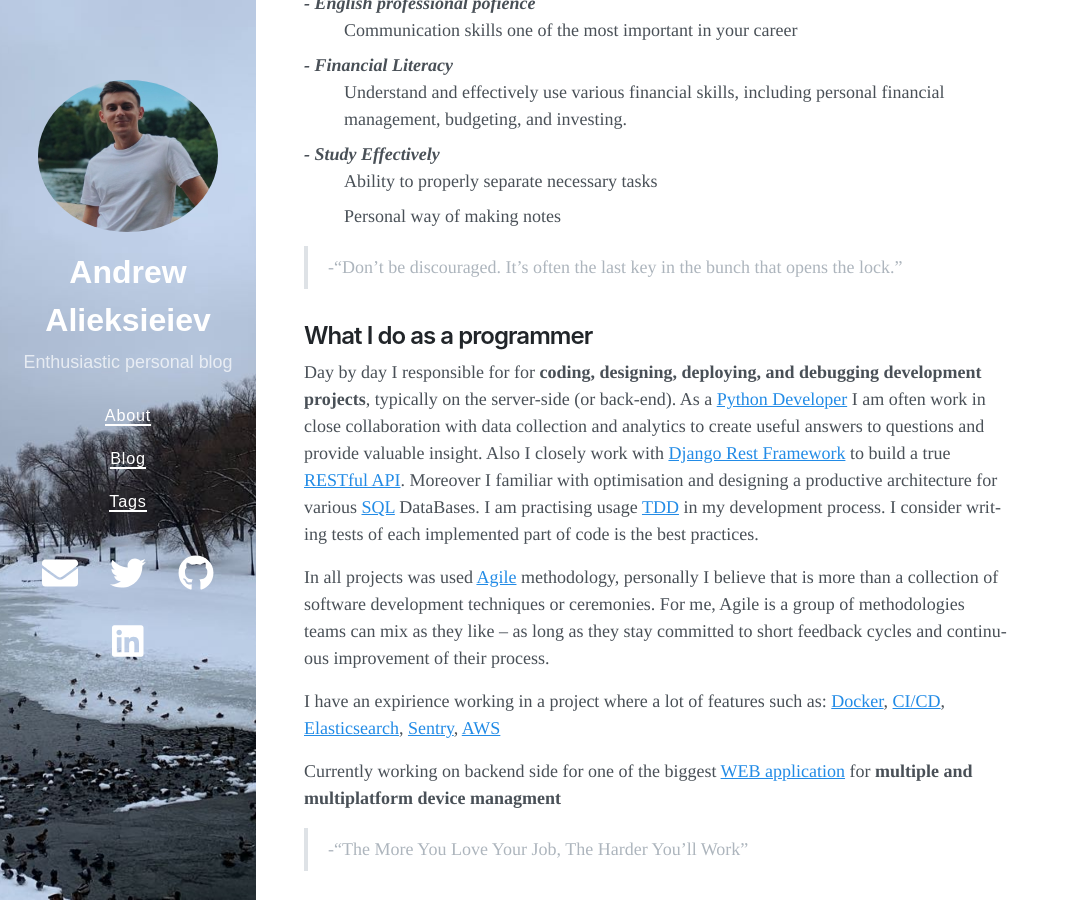
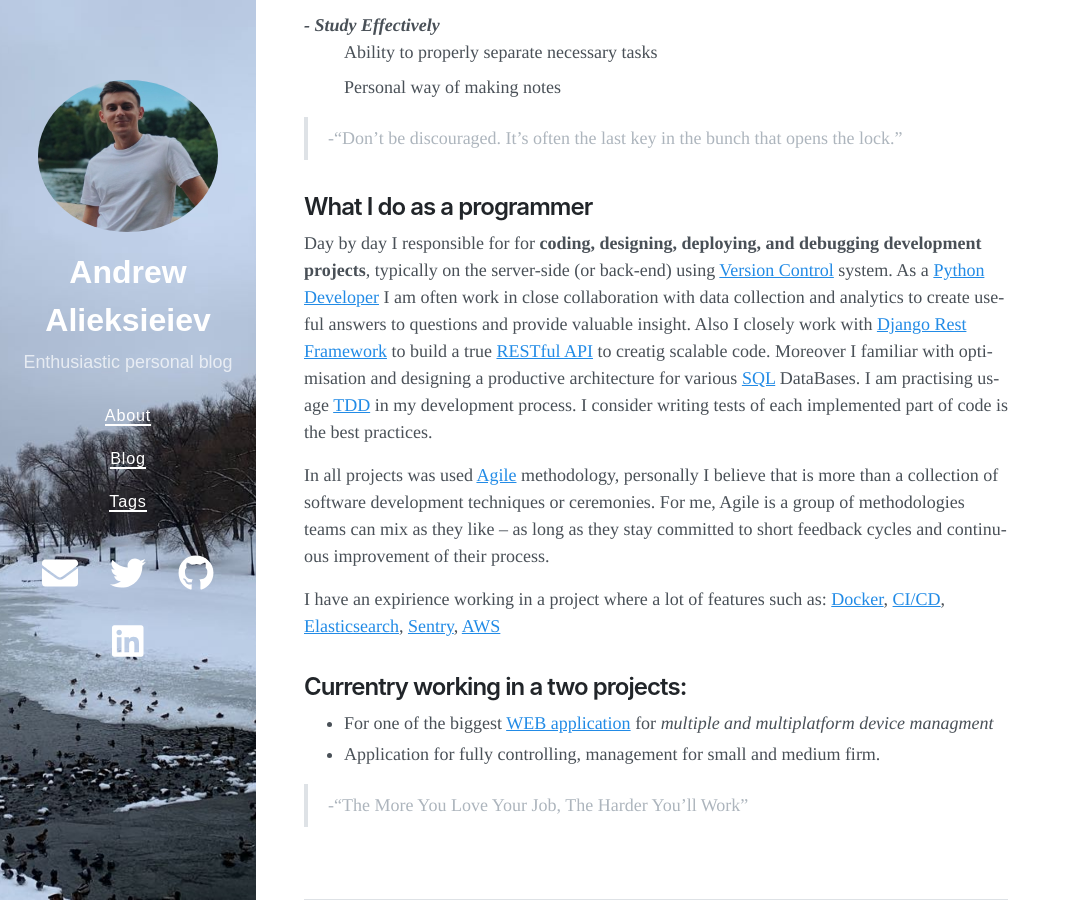
Before and after one commit to Brainisthekey/brainkey_blog, a Jekyll site: the page built from about.md, in a window 1280 px wide and 900 px high, scrolled down 1068 px. Shown: the whole window, without its empty margins (0-1071 px from the left). Built offline with Jekyll 4.4.1, drawn with Linux system fonts in a browser that asks for light colours; nearby versions of some CDN libraries; some of the changed text lies outside the part shown.

Commit message:
feat: add personal information to section About

```diff
--- a/about.md
+++ b/about.md
@@ -1,24 +1,21 @@
 ---
 layout: page
-title: About Me
+title: A few words about me
 ---
-{% highlight text %}
-Welcome in my personal blog page!
-{% endhighlight %}
 
 ![Tooltip](/assets/img/profile-img.jpeg){: .profile_about_image}
 
-## A few things what you really need to know about me
+
 - The study is my passion! I’m a constant learner with a passion for Software Design.
 - I love photography on vintage cameras, where you have only one chance to take a good picture
 - I enjoy taking on new and complex challenges
 
 ## History before I became a programmer
-I began my career in trading company as a [Trader](https://en.wikipedia.org/wiki/Trader_(finance)). - <em>Work with a real, big money it's always stressful.<em>
+I began my career in trading company as a [Trader](https://en.wikipedia.org/wiki/Trader_(finance)) - <em>Work with a real, big money it's always stressful.<em>
 
 But to be honest I really glad and proud that I was a part of [Cryptocurrency](https://en.wikipedia.org/wiki/Cryptocurrency) community.
 The idea to become a trader came to me, exactly when I was working as a trader. At some point I realized that I stoped in development
-and my daily routine turned into execution of instructions. And the most important thing, is that you success depends more on the volatility of the market, not on your knowledge! The first idea to change field of activity became to my mind when I tried to develop my first **trading bot**
+and my daily routine turned into execution of instructions. And the most important thing, is that you success depends more on the volatility of the market, not on your knowledge! The first idea to change field of activity became to my mind when I tried to develop my first <em>**trading bot**.
 
 ## Which lessons I gained from my first job
 <dl>
@@ -36,7 +33,7 @@
 
 ## What I do as a programmer
 
-Day by day I responsible for for **coding, designing, deploying, and debugging development projects**, typically on the server-side (or back-end). As a [Python Developer](https://en.wikipedia.org/wiki/Python_(programming_language)) I am often work in close collaboration with data collection and analytics to create useful answers to questions and provide valuable insight. Also I closely work with [Django Rest Framework](https://www.django-rest-framework.org/) to build a true [RESTful API](https://www.redhat.com/en/topics/api/what-is-a-rest-api).
+Day by day I responsible for for **coding, designing, deploying, and debugging development projects**, typically on the server-side (or back-end) using [Version Control](https://en.wikipedia.org/wiki/Version_control) system. As a [Python Developer](https://en.wikipedia.org/wiki/Python_(programming_language)) I am often work in close collaboration with data collection and analytics to create useful answers to questions and provide valuable insight. Also I closely work with [Django Rest Framework](https://www.django-rest-framework.org/) to build a true [RESTful API](https://www.redhat.com/en/topics/api/what-is-a-rest-api) to creatig scalable code.
 Moreover I familiar with optimisation and designing a productive architecture for various [SQL](https://en.wikipedia.org/wiki/SQL) DataBases.
 I am practising usage [TDD](https://en.wikipedia.org/wiki/Test-driven_development) in my development process. I consider writing tests of each implemented part of code is the best practices.
 
@@ -44,5 +41,9 @@
 
 I have an expirience working in a project where a lot of features such as:  [Docker](https://en.wikipedia.org/wiki/Docker_(software)),  [CI/CD](https://en.wikipedia.org/wiki/CI/CD),  [Elasticsearch](https://en.wikipedia.org/wiki/Elasticsearch),  [Sentry](https://sentry.io/about/),  [AWS](https://en.wikipedia.org/wiki/AWS_(disambiguation))
 
-Currently working on backend side for one of the biggest [WEB application](https://en.wikipedia.org/wiki/Web_application) for <strong>multiple and multiplatform device managment
+## Currentry working in a two projects:
+
+ - For one of the biggest [WEB application](https://en.wikipedia.org/wiki/Web_application) for <em>multiple and multiplatform device managment
+ - Application for fully controlling, management for small and medium firm.
+
 > -"The More You Love Your Job, The Harder You’ll Work"
```
